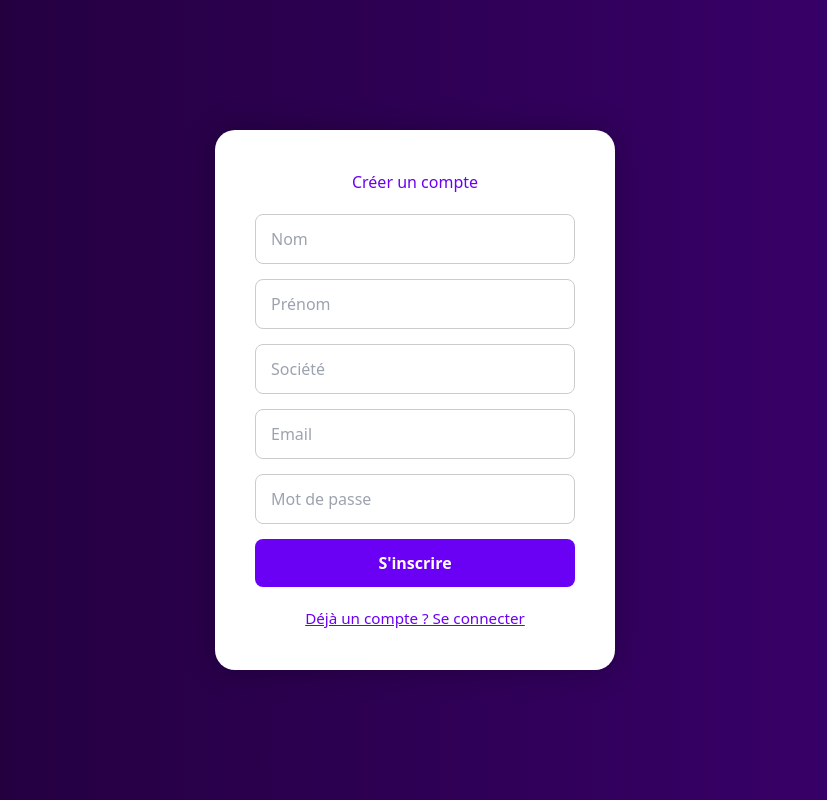
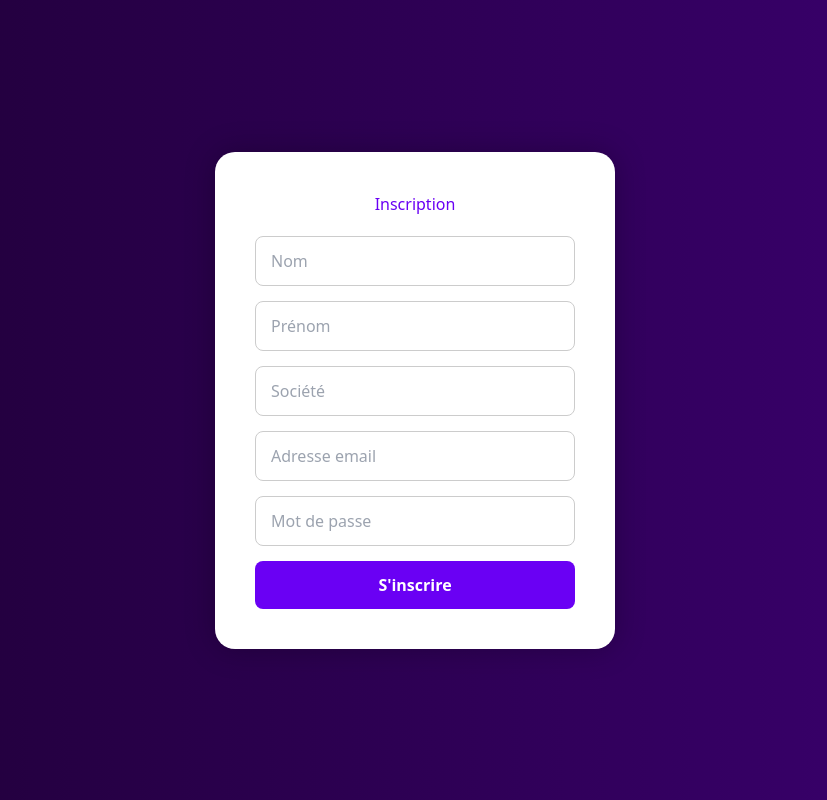
Before and after one commit to OneOffsas/OneOFFClaim, a React (Vite) app: page /register in a window 1280 px wide. Shown: the whole page, without its empty margins (225-1052 px from the left). Built offline with nearby package versions, Linux system fonts and the light colour scheme.

Commit message:
Update Register.jsx

```diff
--- a/src/pages/Register.jsx
+++ b/src/pages/Register.jsx
@@ -1,71 +1,77 @@
-import React, { useState } from "react";
-import { useNavigate } from "react-router-dom";
-import "./Register.css";
-import { auth } from "../firebaseConfig";
-import { createUserWithEmailAndPassword } from "firebase/auth";
+import React, { useState } from 'react';
+import './Register.css';
+import { useNavigate } from 'react-router-dom';
+import { createUserWithEmailAndPassword } from 'firebase/auth';
+import { auth } from '../firebaseConfig';
 
 function Register() {
-  const [form, setForm] = useState({
-    nom: "",
-    prenom: "",
-    societe: "",
-    email: "",
-    password: "",
+  const navigate = useNavigate();
+  const [formData, setFormData] = useState({
+    nom: '',
+    prenom: '',
+    societe: '',
+    email: '',
+    password: ''
   });
-  const [message, setMessage] = useState("");
-  const navigate = useNavigate();
+  const [message, setMessage] = useState('');
 
   const handleChange = (e) => {
-    setForm({ ...form, [e.target.name]: e.target.value });
+    setFormData(prev => ({ ...prev, [e.target.name]: e.target.value }));
   };
 
-  const handleSubmit = async (e) => {
+  const handleRegister = async (e) => {
     e.preventDefault();
+    const { nom, prenom, societe, email, password } = formData;
 
-    // Vérification des champs
-    if (!form.nom || !form.prenom || !form.societe || !form.email || !form.password) {
-      setMessage("❌ Tous les champs sont obligatoires.");
+    if (!nom || !prenom || !societe || !email || !password) {
+      setMessage('❌ Tous les champs sont obligatoires.');
       return;
     }
 
     try {
-      // 🔐 Firebase Auth
-      await createUserWithEmailAndPassword(auth, form.email, form.password);
+      const userCredential = await createUserWithEmailAndPassword(auth, email, password);
+      const response = await fetch(
+        'https://script.google.com/macros/s/AKfycbzm3MrvKRQy75IMnHosYHC1zHvIIxq-kf53ZwV9J2YatrP6C90MCO7JJHjSFxOnQdle/exec',
+        {
+          method: 'POST',
+          body: JSON.stringify({
+            Nom: nom,
+            Prenom: prenom,
+            Societe: societe,
+            Email: email,
+            Role: 'client',
+            Actif: 'oui',
+            Date_Inscription: new Date().toLocaleDateString()
+          }),
+          headers: {
+            'Content-Type': 'application/json'
+          }
+        }
+      );
 
-      // 📄 Google Sheets via Apps Script
-      await fetch("https://script.google.com/macros/s/AKfycbzm3MrvKRQy75IMnHosYHC1zHvIIxq-kf53ZwV9J2YatrP6C90MCO7JJHjSFxOnQdle/exec", {
-        method: "POST",
-        body: JSON.stringify({
-          Email: form.email,
-          Role: "client",
-          Actif: "Oui",
-          Date_Inscription: new Date().toLocaleDateString("fr-FR"),
-          Nom: form.nom,
-          Prenom: form.prenom,
-          Societe: form.societe,
-        }),
-        headers: { "Content-Type": "application/json" },
-      });
-
-      setMessage("✅ Inscription réussie !");
-      setTimeout(() => navigate("/login"), 2000);
+      if (response.ok) {
+        setMessage('✅ Inscription réussie !');
+        setTimeout(() => navigate('/login'), 2000);
+      } else {
+        setMessage("❌ Une erreur est survenue lors de l'ajout dans Google Sheets.");
+      }
     } catch (error) {
-      setMessage("❌ Erreur : " + error.message);
+      console.error(error);
+      setMessage(`❌ ${error.message}`);
     }
   };
 
   return (
     <div className="register-container">
-      <form onSubmit={handleSubmit} className="register-form">
-        <h2>Créer un compte</h2>
-        <input type="text" name="nom" placeholder="Nom" value={form.nom} onChange={handleChange} required />
-        <input type="text" name="prenom" placeholder="Prénom" value={form.prenom} onChange={handleChange} required />
-        <input type="text" name="societe" placeholder="Société" value={form.societe} onChange={handleChange} required />
-        <input type="email" name="email" placeholder="Email" value={form.email} onChange={handleChange} required />
-        <input type="password" name="password" placeholder="Mot de passe" value={form.password} onChange={handleChange} required />
+      <form onSubmit={handleRegister} className="register-form">
+        <h2>Inscription</h2>
+        <input type="text" name="nom" placeholder="Nom" onChange={handleChange} />
+        <input type="text" name="prenom" placeholder="Prénom" onChange={handleChange} />
+        <input type="text" name="societe" placeholder="Société" onChange={handleChange} />
+        <input type="email" name="email" placeholder="Adresse email" onChange={handleChange} />
+        <input type="password" name="password" placeholder="Mot de passe" onChange={handleChange} />
         <button type="submit">S'inscrire</button>
-        {message && <p className="register-message">{message}</p>}
-        <p className="link-login" onClick={() => navigate("/login")}>Déjà un compte ? Se connecter</p>
+        <p className="message">{message}</p>
       </form>
     </div>
   );
```
